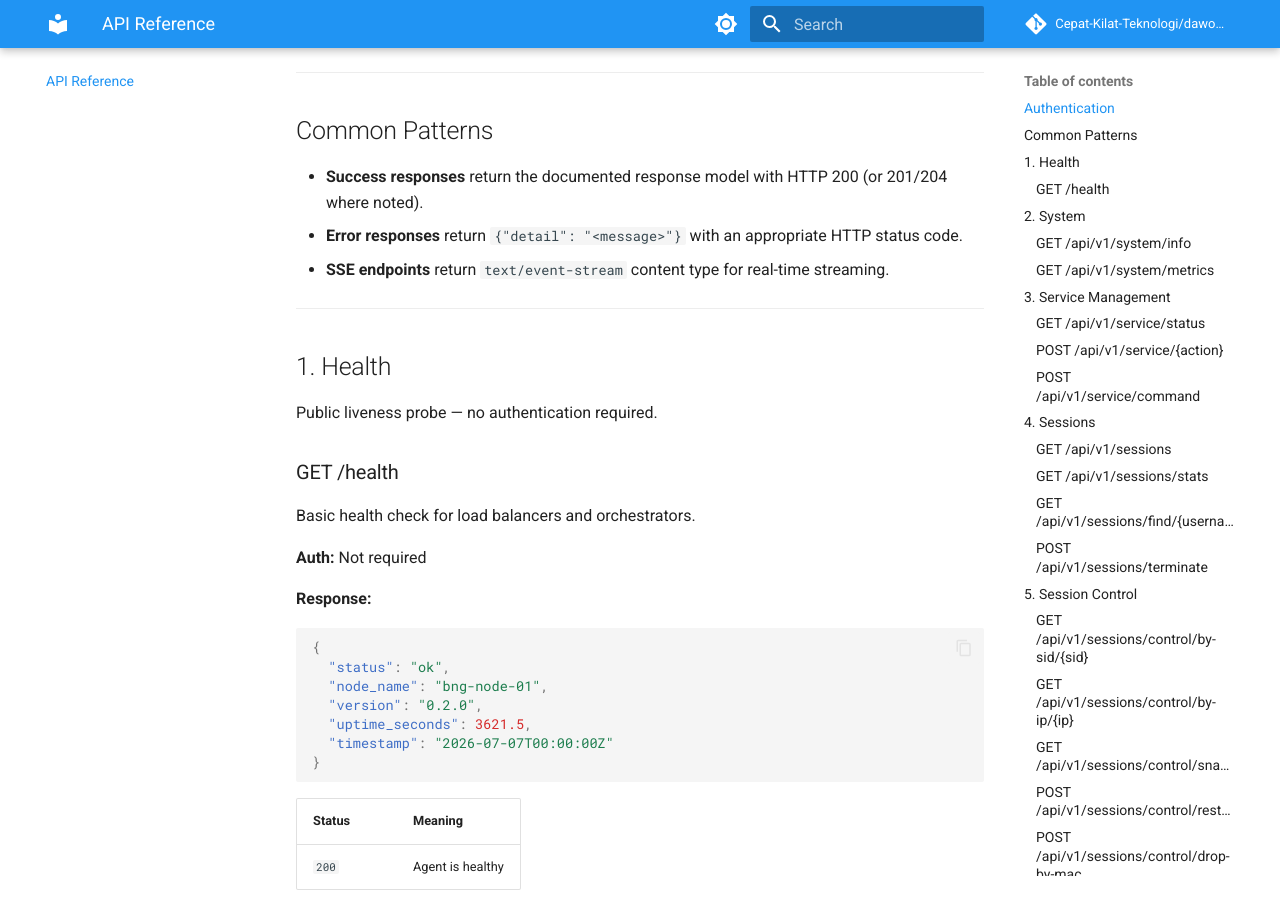
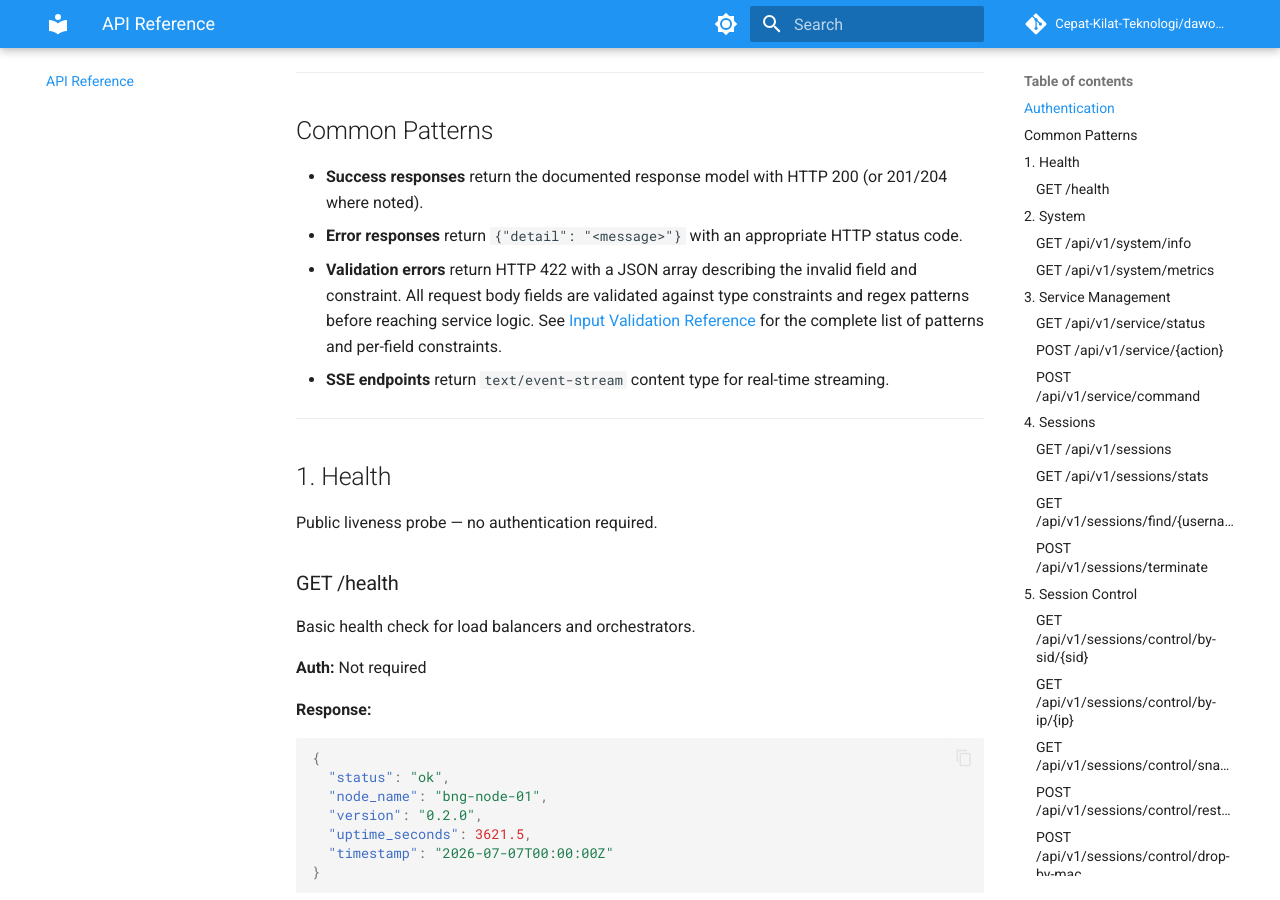
Before and after one commit to Cepat-Kilat-Teknologi/dawos-agent, an MkDocs documentation site: the page built from docs/api/reference.md, in a window 1280 px wide and 900 px high, scrolled down 747 px. Built offline with MkDocs 1.6.1 and Material for MkDocs 9.7.7, drawn with Linux system fonts in a browser that asks for light colours; comment, search, counter and statistics services are not loaded.

Commit message:
docs: add validation error pattern to API reference

```diff
--- a/docs/api/reference.md
+++ b/docs/api/reference.md
@@ -34,6 +34,7 @@ Requests without a valid key receive:
 
 - **Success responses** return the documented response model with HTTP 200 (or 201/204 where noted).
 - **Error responses** return `{"detail": "<message>"}` with an appropriate HTTP status code.
+- **Validation errors** return HTTP 422 with a JSON array describing the invalid field and constraint. All request body fields are validated against type constraints and regex patterns before reaching service logic. See [Input Validation Reference](validation-rules.md) for the complete list of patterns and per-field constraints.
 - **SSE endpoints** return `text/event-stream` content type for real-time streaming.
 
 ---
```
